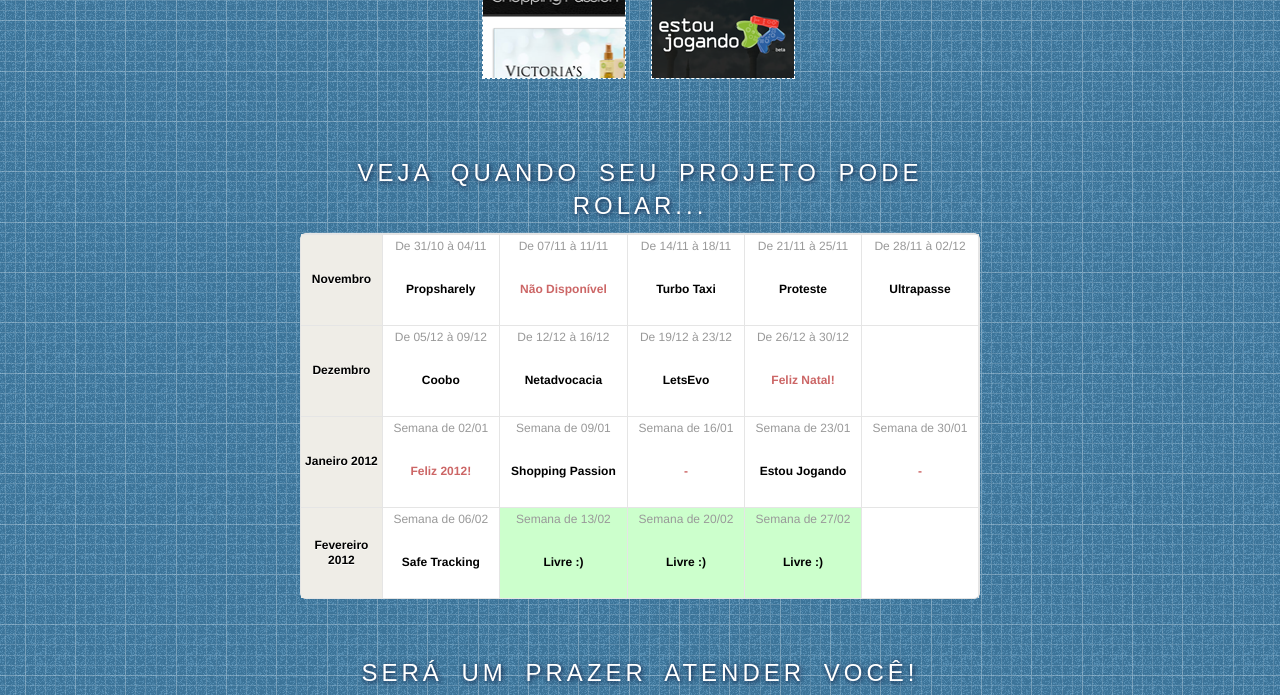
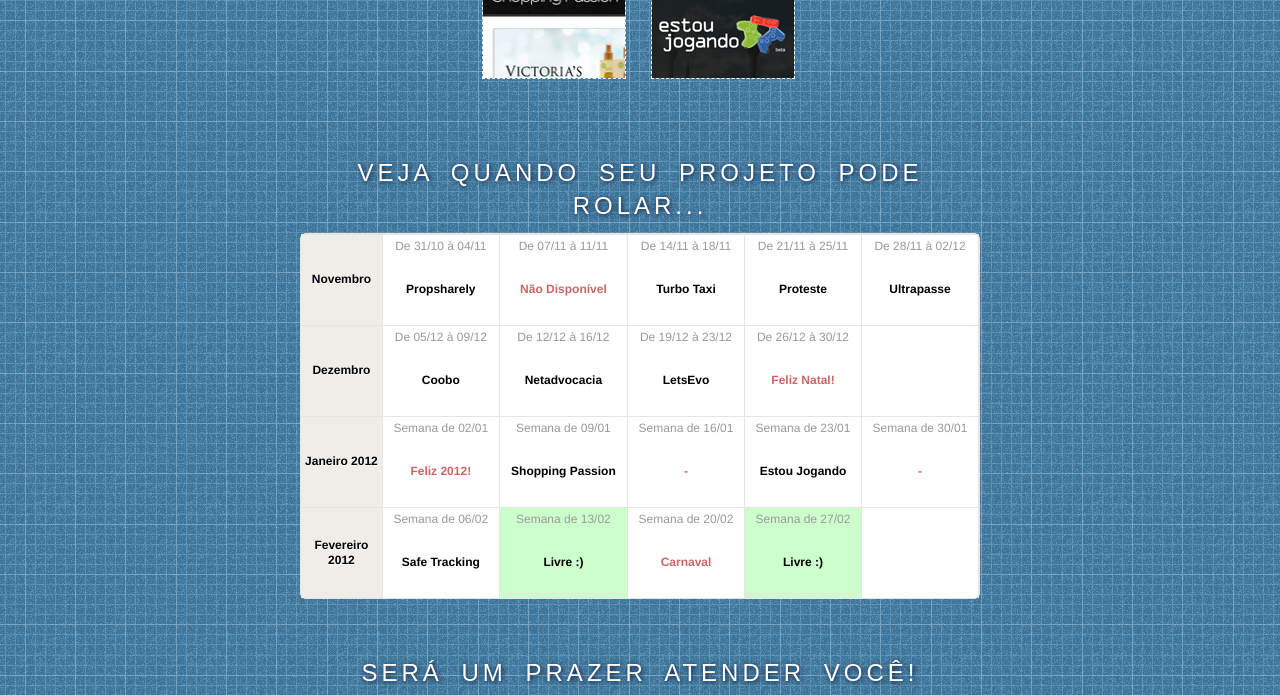
Before and after one commit to marciomarques/startupdev.github.com, a Jekyll site: the page built from index.html, in a window 1280 px wide and 900 px high, scrolled down 1313 px, cut to the strip 0-695 px from the top of the window. Built offline with Jekyll 4.4.1, drawn with Linux system fonts in a browser that asks for light colours; nearby versions of some CDN libraries; some web fonts are replaced.

Commit message:
adding Carnaval to the calendar

```diff
--- a/index.html
+++ b/index.html
@@ -364,11 +364,11 @@
             </strong>
           </div>
         </td>
-        <td class="current">
+        <td class="unavailable">
           <div class="day">Semana de 20/02</div>
           <div class="day-content">
             <strong>
-              Livre :)
+              Carnaval
             </strong>
           </div>
         </td>
```
